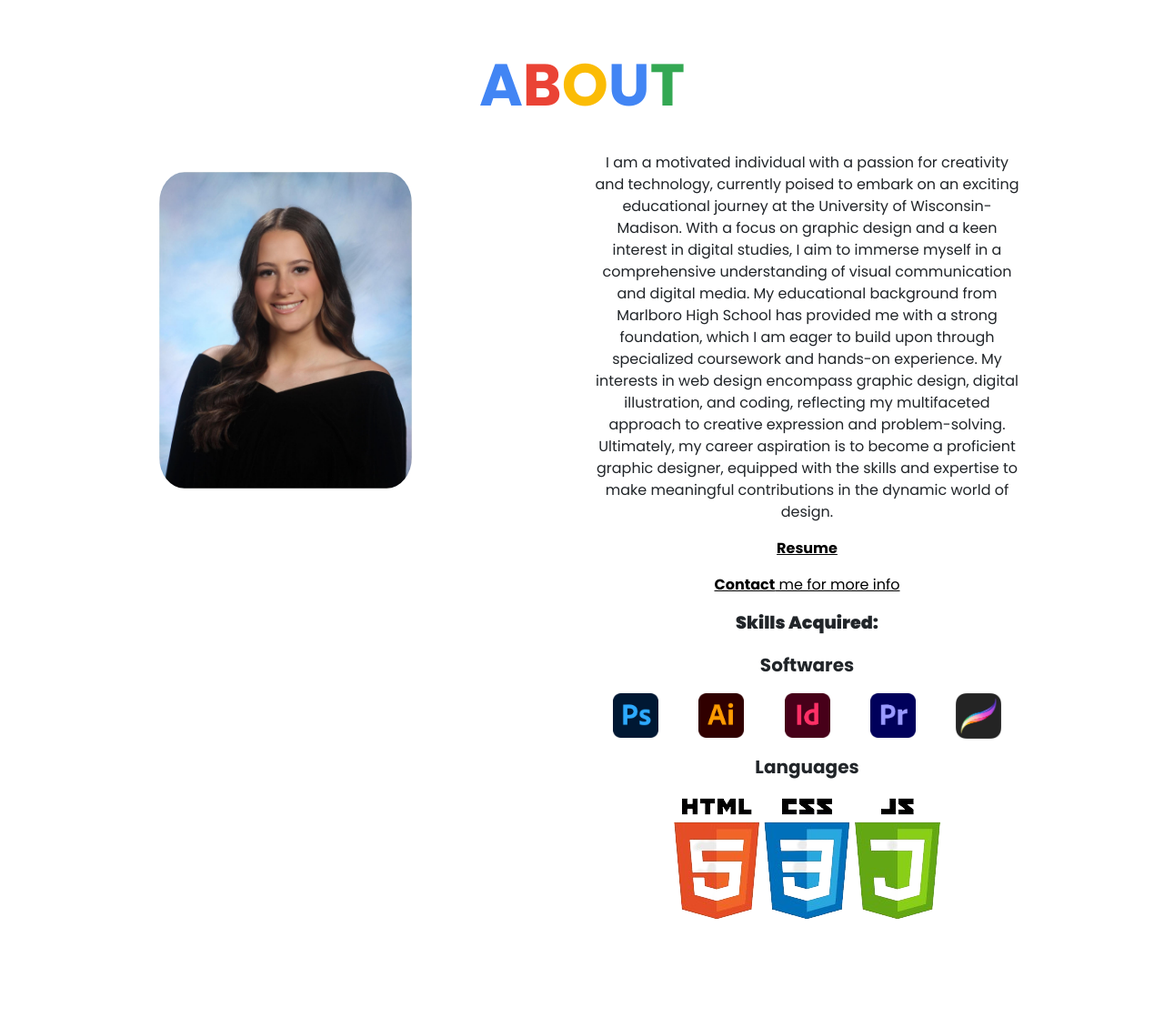
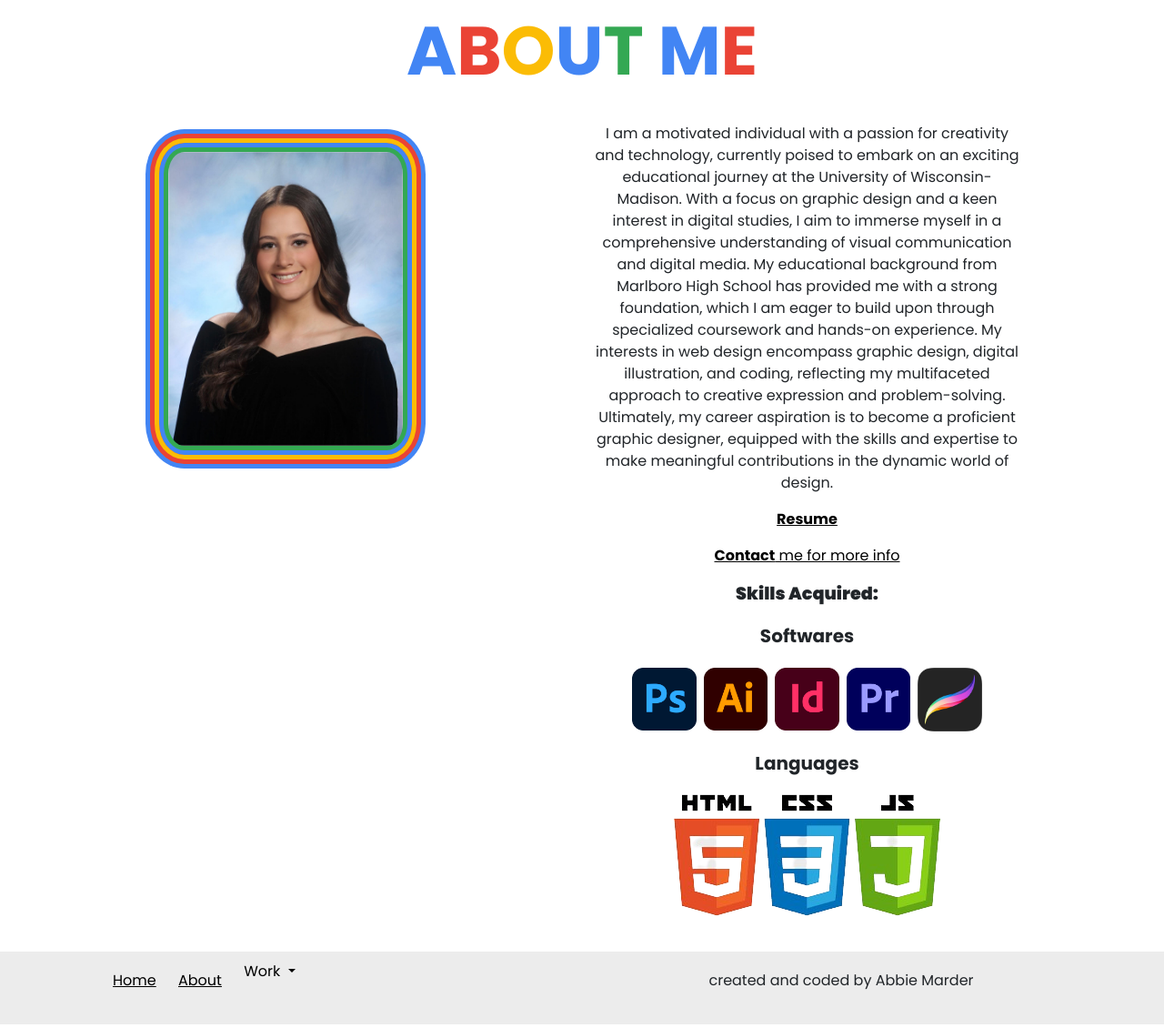
Before and after one commit to abbiemarder/Senior-Portfolio, a plain HTML site: page about.html in a window 1280 px wide. Shown: the part 93-1223 px from the top of the page at 91% size. Drawn offline with nearby package versions, Linux system fonts and the light colour scheme.

Commit message:
almost done

```diff
--- a/about.html
+++ b/about.html
@@ -51,9 +51,9 @@
                 </li>
         </div>
     </nav>
-    <div class="row pt-5">
+    <div class="row pt-1">
         <h1 class="text-center abouttitle"><span class="blue">A</span><span class="red">B</span><span
-                class="yellow">O</span><span class="blue">U</span><span class="green">T</span></h1>
+                class="yellow">O</span><span class="blue">U</span><span class="green">T</span><span class="green">       </span><span class="blue">M</span><span class="red">E</span></h1>
     </div>
     <div class="row">
         <div class="col-md-6 justify-content-center text-center p-5">
@@ -89,21 +89,21 @@
                         <p class="skillst">Skills Acquired: </p>
                         <div class="container">
                             <p class="sl">Softwares</p>
-                            <div class="row">
-                                <div class="col">
-                                    <img src="Senior Portfolio Pics/photoshop.png" alt="Image 1" class="square-img">
+                            <div class="row justify-content-center">
+                                <div class="col-2 p-1">
+                                    <img src="Senior Portfolio Pics/photoshop.png" alt="Image 1" class="square-img img-fluid">
                                 </div>
-                                <div class="col">
-                                    <img src="Senior Portfolio Pics/illustrator.png" alt="Image 2" class="square-img">
+                                <div class="col-2 p-1">
+                                    <img src="Senior Portfolio Pics/illustrator.png" alt="Image 2" class="square-img img-fluid">
                                 </div>
-                                <div class="col">
-                                    <img src="Senior Portfolio Pics/indesign.png" alt="Image 3" class="square-img">
+                                <div class="col-2 p-1">
+                                    <img src="Senior Portfolio Pics/indesign.png" alt="Image 3" class="square-img img-fluid">
                                 </div>
-                                <div class="col">
-                                    <img src="Senior Portfolio Pics/premierepro.png" alt="Image 4" class="square-img">
+                                <div class="col-2 p-1">
+                                    <img src="Senior Portfolio Pics/premierepro.png" alt="Image 4" class="square-img img-fluid">
                                 </div>
-                                <div class="col">
-                                    <img src="Senior Portfolio Pics/procreate.png" alt="Image 5" class="square-img">
+                                <div class="col-2 p-1">
+                                    <img src="Senior Portfolio Pics/procreate.png" alt="Image 5" class="square-img img-fluid">
                                 </div>
                             </div>
                             <p class="pt-3 sl m-0">Languages</p>
@@ -111,7 +111,6 @@
                                 <div class="col">
                                     <img src="Senior Portfolio Pics/languages.png" alt="Image 1" class="Languages">
                                 </div>
-
                         </div>
             </div>
             </div>
@@ -120,7 +119,38 @@
     </div>
     <title>About</title>
     </div>
-
+    <footer class="footer">
+        <div class="container">
+            <div class="row justify-content-center">
+                <div class="col-md-6">
+                    <ul>
+                        <li><a href="index.html">Home</a></li>
+                        <li><a href="about.html">About</a></li>
+                        <li class="nav-item dropdown">
+                            <a class="nav-link dropdown-toggle" href="#" id="navbarDropdown" role="button"
+                                data-bs-toggle="dropdown" aria-expanded="false">
+                                Work
+                            </a>
+                            <ul class="dropdown-menu" aria-labelledby="navbarDropdown">
+                                <li><a class="dropdown-item" href="websites.html">Websites</a></li>
+                                <li>
+                                    <hr class="dropdown-divider">
+                                </li>
+                                <li><a class="dropdown-item" href="procreate.html">Procreate</a></li>
+                                <li>
+                                    <hr class="dropdown-divider">
+                                </li>
+                                <li><a class="dropdown-item" href="logos.html">Logos</a></li>
+                            </ul>
+                        </li>
+                    </ul>
+                </div>
+                <div class="col-md-6">
+                    <p class="credit">created and coded by Abbie Marder</p>
+                </div>
+            </div>
+        </div>
+    </footer>
     <script src="https://cdn.jsdelivr.net/npm/bootstrap@5.3.3/dist/js/bootstrap.bundle.min.js"
         integrity="sha384-YvpcrYf0tY3lHB60NNkmXc5s9fDVZLESaAA55NDzOxhy9GkcIdslK1eN7N6jIeHz"
         crossorigin="anonymous"></script>
--- a/style.css
+++ b/style.css
@@ -202,7 +202,7 @@
 }
 
 .abouttitle {
-    font-size: 65px;
+    font-size: 75px;
     font-weight: bold;
     padding-top: 100px;
 }
@@ -215,7 +215,22 @@
 
 .me {
     border-radius: 10%;
+    width: 100px;
 
+        /* #1 */
+        border: 5px solid #4285F4;
+
+        /* #2 */
+        padding: 5px;
+        background: #34A853;
+
+        /* #3 */
+        outline: 5px solid #FBBC05;
+
+        /* #4 AND INFINITY!!! (CSS3 only) */
+        box-shadow:
+            0 0 0 10px #EA4335,
+            0 0 0 15px #4285F4;
 }
 
 p.resume a {
@@ -248,10 +263,7 @@ p.clink a:hover {
     font-size: larger;
     font-weight: 900;
 }
-.square-img{
-    width: 50px;
 
-}
 .sl {
     font-family: poppins;
     font-weight: bold;
@@ -375,7 +387,7 @@ body {
 
 #prevPhoto:hover {
     opacity: 80%;
-    ;
+
 }
 
 #nextPhoto {
```
Also changed, not shown: contact.html (+3 -3 lines), logos.html (+1 -2 lines), websites.html (+1 -1 lines).
